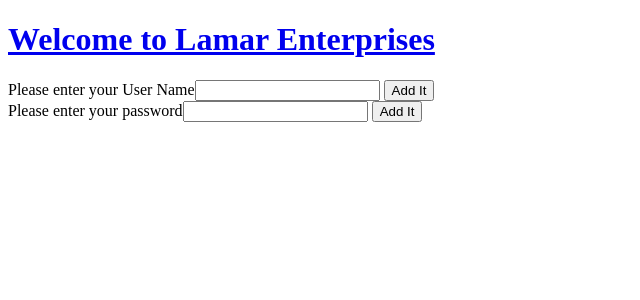
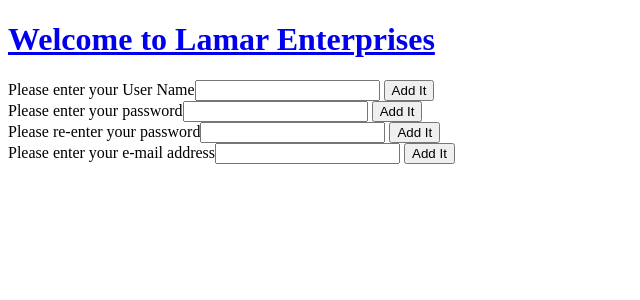
Before and after one commit to sporter399/user-signup, a Flask app: page / in a window 1280 px wide. Shown: the top 300 px of the page, without its empty margins (0-640 px from the left). Run offline with Flask 2, Linux system fonts and the light colour scheme.

Commit message:
11:26 commit of user-signup

```diff
--- a/main.py
+++ b/main.py
@@ -10,13 +10,15 @@
 def add_user_info():
     user_name = request.form['user-name']
     password = request.form['password']
+    rep_password = request.form['rep_password']
+    e_mail = request.form['e_mail']
 
 
     if (len(user_name) <= 3) or (user_name.strip() == ""):
         user_error = "User names must contain at least 4 characters. Please try again."
         return redirect("/?user_error=" + user_error)
 
-        user_name_escaped = cgi.escape(user_name, quote=True)
+    user_name_escaped = cgi.escape(user_name, quote=True)
 
 
 
@@ -26,8 +28,22 @@
 
     password_escaped = cgi.escape(password, quote=True)
 
+    if (rep_password != password):
+        rep_pass_error = "Your passwords do not match. Please try again."
+        return redirect("/?pass_error=" + rep_pass_error)
 
-    return render_template('add-confirmation.html', name=user_name, password=password)
+    password_escaped = cgi.escape(rep_password, quote=True)
+
+    if (len(e_mail) <= 3) or (len(e_mail) >= 20) or (e_mail.strip() == "") or ('@' not in e_mail) or ('.' not in e_mail):
+        mail_error = "Email addresses must contain '@' and '.' and be between 3 and 20 characters long. Please try again."
+        return redirect("/?mail_error=" + mail_error)
+
+    e_mail_escaped = cgi.escape(e_mail, quote=True)
+
+
+
+
+    return render_template('add-confirmation.html', name=user_name, password=password, rep_password=rep_password, e_mail=e_mail)
 
 
 
@@ -36,8 +52,12 @@
 def index():
     user_encoded_error = request.args.get("user_error")
     pass_encoded_error = request.args.get("pass_error")
+    rep_pass_encoded_error = request.args.get("rep_pass_error")
+    e_mail_encoded_error = request.args.get("mail_error")
+
     return render_template('edit.html', user_error=user_encoded_error and cgi.escape(user_encoded_error, quote=True),
-        pass_error=pass_encoded_error and cgi.escape(pass_encoded_error, quote=True))
+        pass_error=pass_encoded_error and cgi.escape(pass_encoded_error, quote=True), rep_pass_error=rep_pass_encoded_error and
+        cgi.escape(rep_pass_encoded_error, quote=True), mail_error=e_mail_encoded_error and cgi.escape(e_mail_encoded_error, quote=True))
 
 
 app.run()
--- a/templates/add-confirmation.html
+++ b/templates/add-confirmation.html
@@ -3,6 +3,6 @@
 {% block content %}
 <p>
     <strong>{{ name }}</strong> You are now signed up for Lamar Enterprises.
-    <strong>{{ password }}</strong> is your password.
+
 </p>
 {% endblock %}
--- a/templates/edit.html
+++ b/templates/edit.html
@@ -5,25 +5,40 @@
 
 
 <form action="/add" method="post">
-    <label>Please enter your User Name<input type="text" name="user-name"/></label>
+    <label>Please enter your User Name<input type="text" name="user-name"  /></label>
     <input type="submit" value="Add It"/>
     {% if user_error %}
+
     <span class='error', align="center" >{{ user_error }}</span>
+
     {% endif %}
 
     <br>
 
 
-    <label>Please enter your password<input type="text" name="password"/></label>
+    <label>Please enter your password<input type="password" name="password"/></label>
     <input type="submit" value="Add It"/>
     {% if pass_error %}
-    <span class='error', align="center" >{{ pass_error }}</span>
+    <span class='error',  align="center" >{{ pass_error }}</span>
     {% endif %}
 
+    <br>
 
+    <label>Please re-enter your password<input type="password" name="rep_password"/></label>
+    <input type="submit" value="Add It"/>
+    {% if rep_pass_error %}
+    <span class='error', align="center" >{{ rep_pass_error }}</span>
+    {% endif %}
 
+    <br>
 
+    <label>Please enter your e-mail address<input type="text" name="e_mail"/></label>
+    <input type="submit" value="Add It"/>
+    {% if mail_error %}
+    <span class='error', align="center" >{{ mail_error }}</span>
+    {% endif %}
 
+    <br>
 
 </form>
 
```
